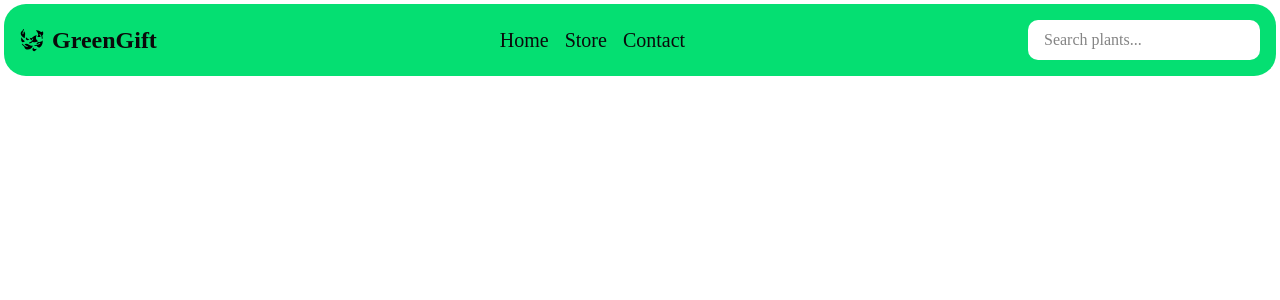
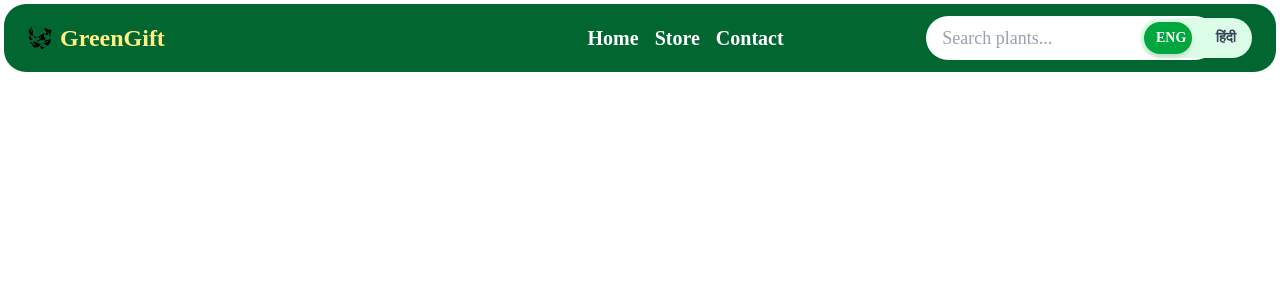
Before and after one commit to theayushgupta21/GreenGift---Sustainable-Gardening-Gifting-Platform, a Next.js app in the folder frontend/: page / in a window 1280 px wide. Shown: the top 300 px of the page. Built offline with nearby package versions, Linux system fonts and the light colour scheme.

Commit message:
new code

```diff
--- a/frontend/package.json
+++ b/frontend/package.json
@@ -19,6 +19,7 @@
     "react": "19.2.4",
     "react-dom": "19.2.4",
     "react-icons": "^5.7.0",
+    "react-router-dom": "^7.18.1",
     "shadcn": "^4.13.0",
     "tailwind-merge": "^3.6.0",
     "tw-animate-css": "^1.4.0"
--- a/frontend/src/app/page.tsx
+++ b/frontend/src/app/page.tsx
@@ -1,6 +1,7 @@
 
 import Navbar from "@/components/layout/navbar";
 import Approutes from "../../app.routes/Approutes";
+
 
 
 export default function Home() {
--- a/frontend/src/components/layout/navbar.tsx
+++ b/frontend/src/components/layout/navbar.tsx
@@ -1,35 +1,69 @@
 "use client"
 
 import React from 'react'
+import { useState } from "react";
+import Link from "next/link";
 import { GiLeafSwirl } from "react-icons/gi";
-import { RiSearchAiLine } from "react-icons/ri";
+import { IoSearch } from "react-icons/io5";
+
 
 export default function Navbar() {
+    const [language, setLanguage] = useState("en");
     return (
         <>
-            <header className=" bg-green-400 py-4 px-4 rounded-3xl m-1 flex justify-between items-center">
+            <header className=" bg-green-800 py-3 px-6 rounded-3xl m-1 flex justify-between items-center">
                 <div className="flex items-center gap-2">
-                    <GiLeafSwirl className="text-black text-2xl" />
-                    <h1 className="text-green-850 text-2xl font-bold">GreenGift</h1>
+                    <GiLeafSwirl className="text-black text-2xl transition-transform duration-300 hover:scale-110 cursor-pointer" />
+                    <h1 className="text-yellow-200 text-2xl font-bold  transition-transform duration-300 hover:scale-110 cursor-pointer">GreenGift</h1>
                 </div>
 
                 <div>
                     <nav>
-                        <ul className="flex  gap-4  text-xl">
-                            <a href="#">Home</a>
-                            <a href="#">Store</a>
-                            <a href="#">Contact</a>
+                        <ul className="flex  gap-4  text-xl font-semibold text-white translate-x-65   ">
+                            <a href="/" className='text-white hover:text-green-300 hover:underline-offset-2'>Home</a>
+                            <a href="/" className='text-white hover:text-green-300 hover:underline-offset-2'>Store</a>
+                            <a href="/" className='text-white hover:text-green-300 hover:underline-offset-2'>Contact</a>
                         </ul>
                     </nav>
                 </div>
 
-                <div className="flex items-center gap-2 bg-white px-4 py-2 rounded-lg">
+                <div className="flex items-center gap-2 bg-white px-4 py-2 rounded-4xl translate-x-60 ">
                     <input
                         type="search"
                         placeholder="Search plants..."
-                        className="outline-none bg-transparent" />
+                        className="flex-1 bg-transparent outline-none text-gray-700 text-lg placeholder-gray-400"
+                    />
+
+                    <button
+                        type="button"
+                        className="ml-2 text-gray-500 transition-all duration-300 hover:text-green-600 hover:scale-110 active:scale-95"
+                    >
+                        <IoSearch className="w-5 h-5" />
+                    </button>
 
 
+                </div>
+
+                <div
+                    onClick={() => setLanguage(language === "en" ? "hi" : "en")}
+                    className="relative flex items-center w-28 h-10 bg-green-100 rounded-full cursor-pointer p-1 transition-all duration-300"
+                >
+                    {/* Sliding Button */}
+                    <div
+                        className={`absolute top-1 w-12 h-8 rounded-full bg-green-600 shadow-md transition-all duration-300 ${language === "en" ? "left-1" : "left-15"
+                            }`}
+                    />
+
+                    {/* Labels */}
+                    <div className="flex justify-between w-full px-3 z-10 text-sm font-semibold">
+                        <span className={language === "en" ? "text-white" : "text-gray-700"}>
+                            ENG
+                        </span>
+
+                        <span className={language === "hi" ? "text-white" : "text-gray-700"}>
+                            हिंदी
+                        </span>
+                    </div>
                 </div>
 
 
```
Also changed, not shown: 1 other file (tests, documents, lock files or other folders).
